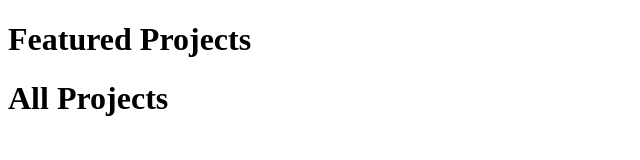
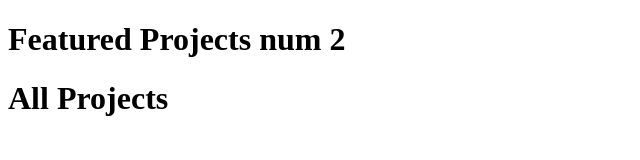
Before and after one commit to abdelrahamanelsayed/portifolio, a plain HTML site: page index.html in a window 1280 px wide. Shown: the whole page, without its empty margins (0-640 px from the left). Drawn offline with Linux system fonts and the light colour scheme.

Commit message:
first change

```diff
--- a/index.html
+++ b/index.html
@@ -7,7 +7,8 @@
 </head>
 <body>
  <div id="portfolio">
-    <h1>Featured Projects</h1>
+    <h1>Featured Projects num 2
+    </h1>
     <div class="projects">
       <!-- Featured projects will be added here -->
     </div>
```
